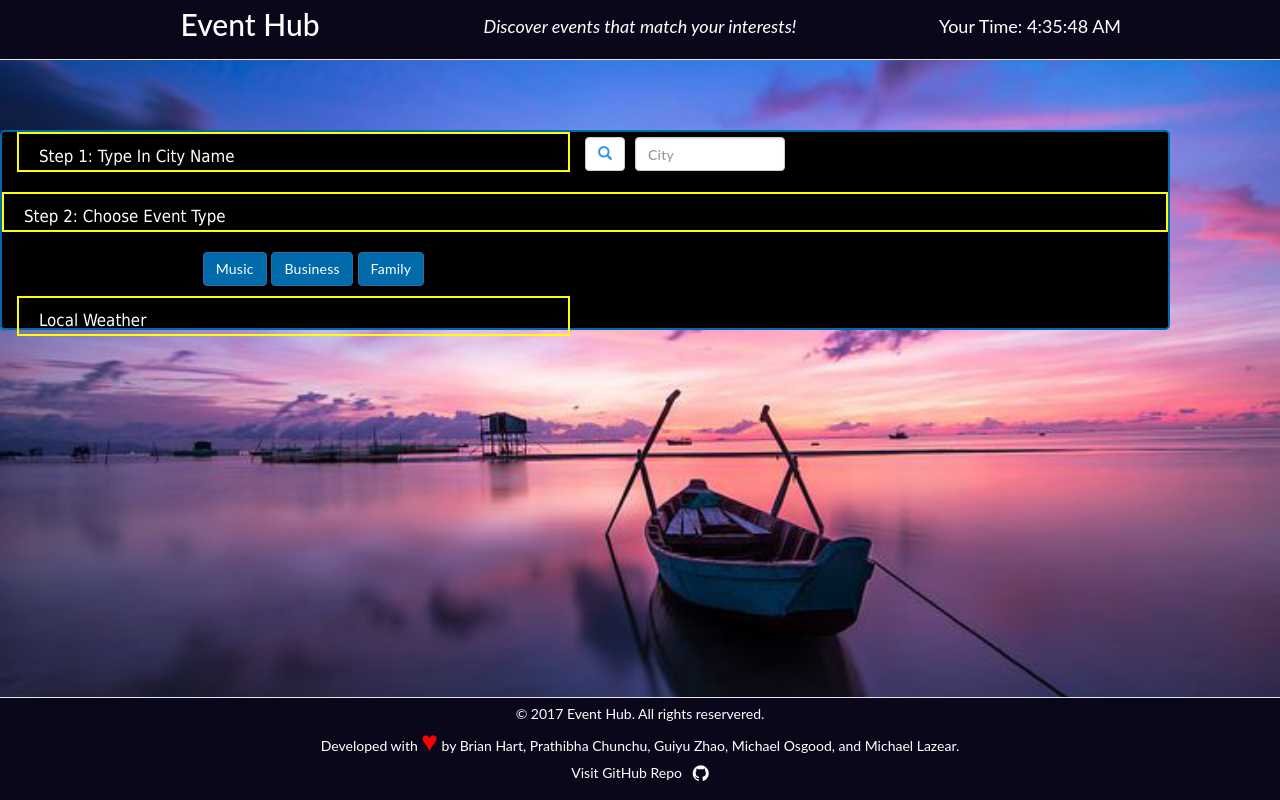
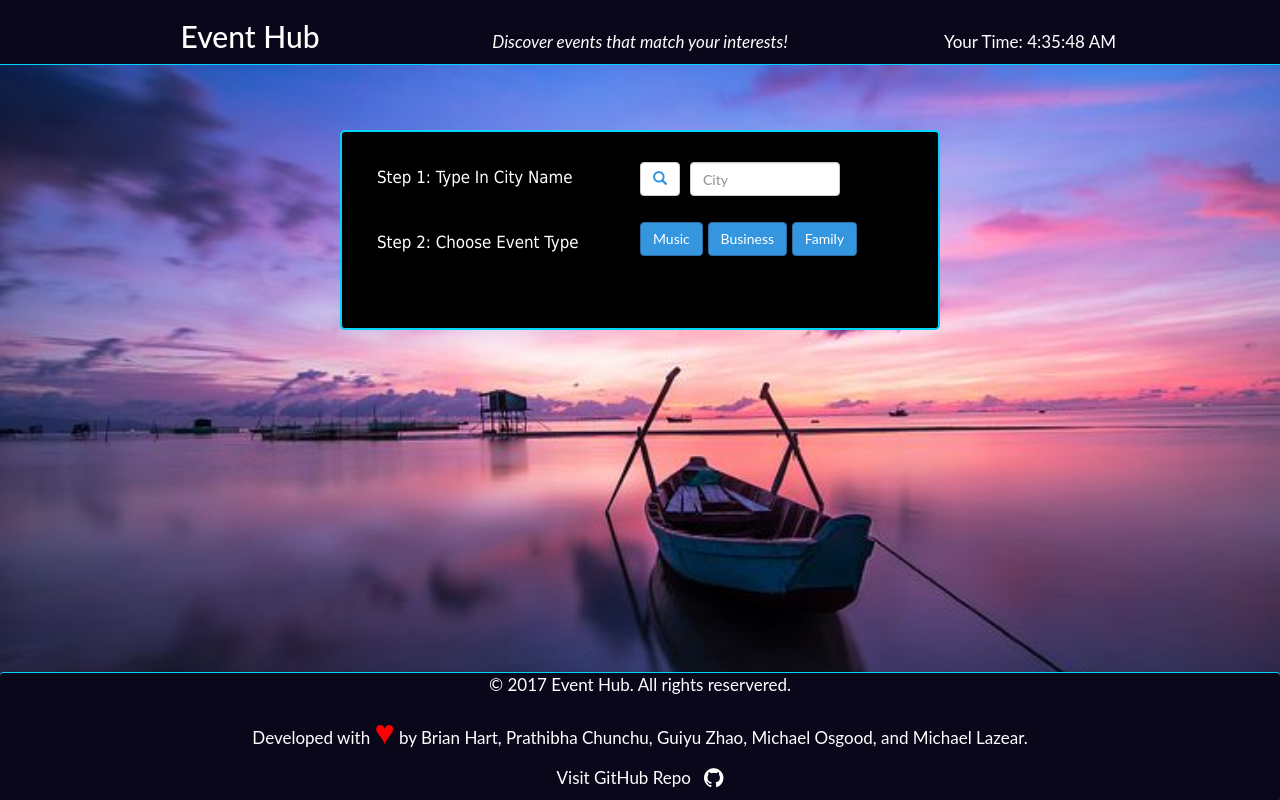
Before and after one commit to CocoZDev/EventHub, a PHP site: page / in a window 1280 px wide. Run offline with PHP 8.4, Linux system fonts and the light colour scheme; some libraries are stand-ins or nearby versions.

Commit message:
added scroll to top button and adjusted style

```diff
--- a/assets/css/style.css
+++ b/assets/css/style.css
@@ -10,33 +10,79 @@ body {
   padding: 0;
 }
 
+html {
+  overflow-x: hidden;
+}
+
 body {
-  background-image: url("../images/sunrise.jpg");
+  background-image: url("../images/sunrise_org.jpg");
   background-size: cover;
   /*height:100%;*/
   min-height: 400px;
   padding: 80px 0px;
 
   /* Fixed Background Image */
-  /* background-repeat: no-repeat;
-    background-attachment: fixed;
-    background-position: center;  */
+  background-repeat: no-repeat;
+  background-attachment: fixed;
+  background-position: center;
 }
 
-.tagline, .your-time {
-	margin-top: 10px;
-	text-align: center;
-	font-size: 18px;
+/*Heading and Footer*/
+.navbar {
+  background-color: #0b071a;
+  color: white;
+  border: none;
+  border-bottom: 1px solid #00d4fa;
 }
+
+p {
+  font-size: 17px;
+}
+
+#footer {
+  position: absolute;
+  bottom: 0;
+  left: 0;
+  width: 100%;
+  border: none;
+  border-top: 1px solid #00d4fa;
+  margin-bottom: 0;
+}
+
+nav,
+#footer {
+  font-family: "lato", sans-serif;
+  text-align: center;
+}
+
+#footer a {
+  color: white;
+}
+
+.social-icon {
+  display: inline-block;
+  margin: 0px 5px;
+}
+
+.navbar a {
+  color: white;
+}
+
+.tagline,
+.your-time {
+  margin-top: 30px;
+  text-align: center;
+  font-size: 18px;
+}
+
+/* End of Heading and Footer */
 
 input {
   text-decoration: none;
   font-family: "lato", sans-serif;
   line-height: 1.2em;
-  letter-spacing: 0.0166em;
   font-size: 15px;
   color: #fff;
-  background-color: #128aae;
   border: none;
 }
 
@@ -60,19 +106,14 @@ input {
 .eventList {
   color: white;
   display: block;
-  margin: auto;
   line-height: 1.4em;
-  border: 2px solid white;
+  border: 2px solid #00d4fa;
   border-radius: 10px;
-  background-color: #006aab;
+  background-color: rgba(0, 0, 0, 0.7);
   margin-top: 15px;
-  width: 85%;
+  width: 80%;
+  margin-left: 10%;
   padding: 20px;
-}
-
-#eventsDisplay {
-  font-family: "lato", sans-serif;
-  margin-top: 15px;
 }
 
 .link {
@@ -135,115 +177,25 @@ div.tab button.active {
 
 /*div box styling which contains local weather , Travel sites, and events*/
 
-#stack {
-  font-size: 1.2em;
-  text-align: center;
-  display: block;
-  margin: auto;
-  font-family: Montserrat, Tahoma, Arial, sans-serif;
-}
-
-h2 {
-  margin-top: 0;
-}
-
-/* Old Search Bar with Rotating Animation */
-/* #stack figure{
-	margin:0 1em;
-	height: 5ch;
-	width:16em;
-	line-height: 5ch;
-	transform-style: preserve-3d;
-	transition: transform .5s ease;
-	cursor:pointer;
-	transform-origin: center center -8em;
-}
-
-figure {
-    -webkit-margin-before: 1em;
-    -webkit-margin-after: 1em;
-    -webkit-margin-start: 40px;
-    -webkit-margin-end: 40px;
-}
-
-#stack figure:hover{
-	transform: rotateY(-90deg);
-}
-
-#stack figure > *{
-	position: absolute;
-	width:inherit;
-	height: inherit;
-	overflow:hidden;
-	font-size: 11.60px !important;
-	color: #fff;
-	font-weight: 500;
-	border-top: .0625rem solid rgba(255, 255, 255 ,.1);
-	backface-visibility: hidden;
-}
-
-#stack figure div{
-	transform-origin: top center;
-	background: #006AAB;
-}
-
-#stack figure ul{
-	transform:rotateY(90deg) translateX(100%);
-	transform-origin: top right;
-	margin:0;
-	padding:0;
-	list-style:none;
-	width:100%;
-	background: #128AAE;
-}
-
-#stack ul li{
-	display: inline-block;
-	border-right:.0625rem solid rgba(255, 255, 255, .1);
-	padding-top: 4px;
-}
-
-p,li,a, #wea-de{
-	font-family: 'lato', sans-serif;
-	line-height: 1.2em;
-	letter-spacing: .0166em;
-	font-size: 15px;
-	color: #fff;
-}
-
-a:hover{
-	color:#009eff;
-
-}
-#stack ul li:last-child{
-	border-right:none;
-	padding: 1px;
-}
-#stack ul.full li{
-	width:100%;
-}
-#stack ul.half li{
-	width:35%;
-}
-#stack ul.two li{
-	width:31.5%;
-} */
-
-/* End of Old Search Bar with Rotating Animation */
-
 /* New Search Area */
-#stack {
-  height: auto;
-  /* width: 40%;
-  margin-left: 30%; */
+#search-menu {
+  width: 600px;
+  margin-left: calc(50% - 300px);
   margin-top: 50px;
   position: absolute;
   color: #fff;
   font-weight: 500;
   background-color: black;
-  border: 2px solid #006aab;
+  border: 2px solid #00d4fa;
   border-radius: 5px;
   height: 200px;
+  font-size: 1.2em;
+  text-align: left;
+  font-family: Montserrat, Tahoma, Arial, sans-serif;
+}
+
+#search-menu .row {
+  margin: 25px auto;
 }
 
 #search-bar {
@@ -261,41 +213,15 @@ a:hover{
 }
 
 .btn-primary {
-  background-color: #006aab;
+  background-color: #3596e0;
 }
 
-#stack .search-heading {
+#search-menu .search-heading {
   text-align: left;
   padding: 10px 20px;
-  height: 40px;
-  width: 100%;
-  line-height: 1.5;
-  margin-bottom: 20px;
-  border: 2px solid yellow;
-}
-
-/* End of New Search Area */
-
-/*Heading and Footer*/
-.navbar {
-  background-color: #0b071a;
-  color: white;
-}
-
-nav, #footer {
-  font-family: "lato", sans-serif;
-  line-height: 1.2em;
-  padding: 8px 8px 8px 8px;
-  text-align: center;
-}
-
-#footer a {
-	color: white;
-}
-
-.social-icon {
-  display: inline-block;
-  margin: 0px 5px;
+  height: auto;
+  line-height: 1.2;
+  float: left;
 }
 
 #socialiconImg {
@@ -304,11 +230,25 @@ nav, #footer {
   background: none;
 }
 
+ul {
+  text-align: left;
+  margin-left: -55px;
+}
+
 li {
   display: inline-block;
 }
 
-@media only screen and (max-width: 1680px) {
+#eventsDisplay {
+  width: 100%;
+  position: relative;
+  top: 300px;
+  left: 0;
+  font-size: 18px;
+  padding-bottom: 200px;
+}
+
+/* @media only screen and (max-width: 1680px) {
   #mapDisplay {
     height: 300px;
     max-width: 300px;
--- a/index.html
+++ b/index.html
@@ -20,7 +20,7 @@
 		<div class="container">
 			<div class="row">
 				<div class="col-sm-4 col-xs-12">
-					<h2 class="nav-brand">Event Hub</h2>
+					<h2 class="nav-brand"><a href="index.html">Event Hub</a></h2>
 				</div>
 				<div class="col-sm-4 col-xs-12 tagline">
 					<p><em>Discover events that match your interests!</em></p>
@@ -35,12 +35,23 @@
 		</div>
 	</nav>
 
-	<div class="container" id="stack">
+	<!-- Scroll To Top Button -->
+	<div class='scrolltop'>
+		<div class='scroll-btn icon'>
+			<a href="#page-top-anchor"><i class="fa fa-2x fa-angle-up"></i><br>Top
+			</a>
+		</div>
+	</div>
+	<!-- End of Scroll To Top Button -->
+
+	<main>
+
+		<!-- Search Menu -->
+		<div class="container" id="search-menu">
 
 			<!-- City Name Input Heading -->
 			<div class="row">
-			<div class="col-xs-6">
-				<div class="city search-heading">Step 1: Type In City Name</div>
+				<div class="col-xs-6 city search-heading">Step 1: Type In City Name
 				</div>
 				<div class="col-xs-6">
 					<input type="text" name="location" class="form-control" placeholder="City" id="search-bar" />
@@ -52,7 +63,7 @@
 			<div class="row" id="event-type-container">
 				<div class="col-xs-6 event-type search-heading">Step 2: Choose Event Type</div>
 				<div class="col-xs-6">
-				<ul class="two">
+					<ul>
 						<li><input type="button"  class="btn btn-primary" id="btnGetMusicEvents" onclick="getEventsToUI('music')" value="Music" /></li>
 						<li><input type="button" class="btn btn-primary" id="btnGetBusinessEvents" onclick="getEventsToUI('business')" value="Business"/></li>
 						<li><input type="button" class="btn btn-primary" id="btnGetFamilyEvents" onclick="getEventsToUI('family')" value="Family"/></li>
@@ -61,10 +72,10 @@
 			</div>
 
 			<!-- Weather Heading -->
-		<div class="row">
+			<!-- <div class="row">
 				<div class="col-xs-6">
-				<div class="localTime"></div>
-				<div class="temp search-heading">Local Weather</div>
+					<div class="localTime search-heading">Time in Searched City: </div>
+					<div class="temp search-heading">Weather in Searched City: </div>
 				</div>
 				<div class="col-xs-6">
 					<ul class="two">
@@ -73,70 +84,21 @@
 						<li class="sunset"></li>
 					</ul>
 				</div>
+			</div> -->
 		</div>
-	</div>
-
-	<!-- Original Code -->
-	<!-- <div class="container container-fluid">
-		<div class="row" id="stackContainer">
-			<div id="stack">
-				<figure>
-					<div>
-						<form>
-							<span class="city" id="wea-de">Search City Name</span>
-							<span class="country" id="wea-de"></span>
-					</div>
-						<ul class="two">
-							<li><input type="text" name="location" class="form-control" placeholder="City" id="search-bar" />
-							<li><button class="btn btn-default" type="submit" id="submit-id"><i class="glyphicon glyphicon-search"></i></button></li>
-							</li>
-						</ul>
-						</form>
-				</figure>
-
-				<figure id="weather-container">
-					<div>
-						<span id="wea-de" class="localTime"></span><span class="temp" id="wea-de"><p>Local Weather</p></span>
-					</div>
-					<ul class="two">
-						<li class="sunrise"></li>
-						<li class="humidity"></li>
-						<li class="sunset"></li>
-					</ul>
-				</figure>
-
-				<figure id="event-type-container">
-					<div class="event-type"><p>Choose Event Type</p></div>
-				<ul class="two">
-					<li><input type="button"  id="btnGetMusicEvents" onclick="getEventsToUI('music')" value="Music" /></li>
-					<li><input type="button" id="btnGetBusinessEvents" onclick="getEventsToUI('business')" value="Business"/></li>
-					<li><input type="button" id="btnGetFamilyEvents" onclick="getEventsToUI('family')" value="Family"/></li>
-				</ul>
-				</figure>
-			</div>
-		</div>
-	</div> -->
-
-<!-- Google API Test Area -->
-<!-- <div class="container container-fluid">
-	<div class="row">
-		<div class="col-sm-12">
-			<div id="map" style="height: 800px;"></div>
-		</div>
-	</div>
-</div> -->
-<!-- End of Google API Test Area -->
 
 		<!-- Display Section of Events -->
 		<div class="container container-fluid">
 			<div id="displayRow" class="row">
-	<div id="eventsDisplay" class="col-xs-12 col-sm-7 col-md-7 col-lg-7 col-xl-7"></div>
-	<div id="mapDisplay" class="col-xs-12 col-sm-5 col-md-5 col-lg-5 col-xl-5"></div>
+				<div id="eventsDisplay" class="col-xs-7"></div>
+				<div id="mapDisplay" class="col-xs-5"></div>
 			</div>
 		</div>
 
+	</main>
+
 	<footer>
-	<div id="footer" class="navbar navbar-default navbar-fixed-bottom">
+		<div id="footer" class="navbar navbar-default">
 			<div>
 				<p>© 2017 Event Hub. All rights reservered.</p>
 				<p>Developed with <span style="font-size:200%;color:red;">&hearts;</span> by Brian Hart, Prathibha Chunchu, Guiyu Zhao, Michael Osgood, and Michael Lazear.
```
Also changed, not shown: other parts of assets/css/style.css (+74 -13 lines), assets/javascript/app.js (+34 -13 lines). Lines whose indentation alone changed are shown as unchanged.
